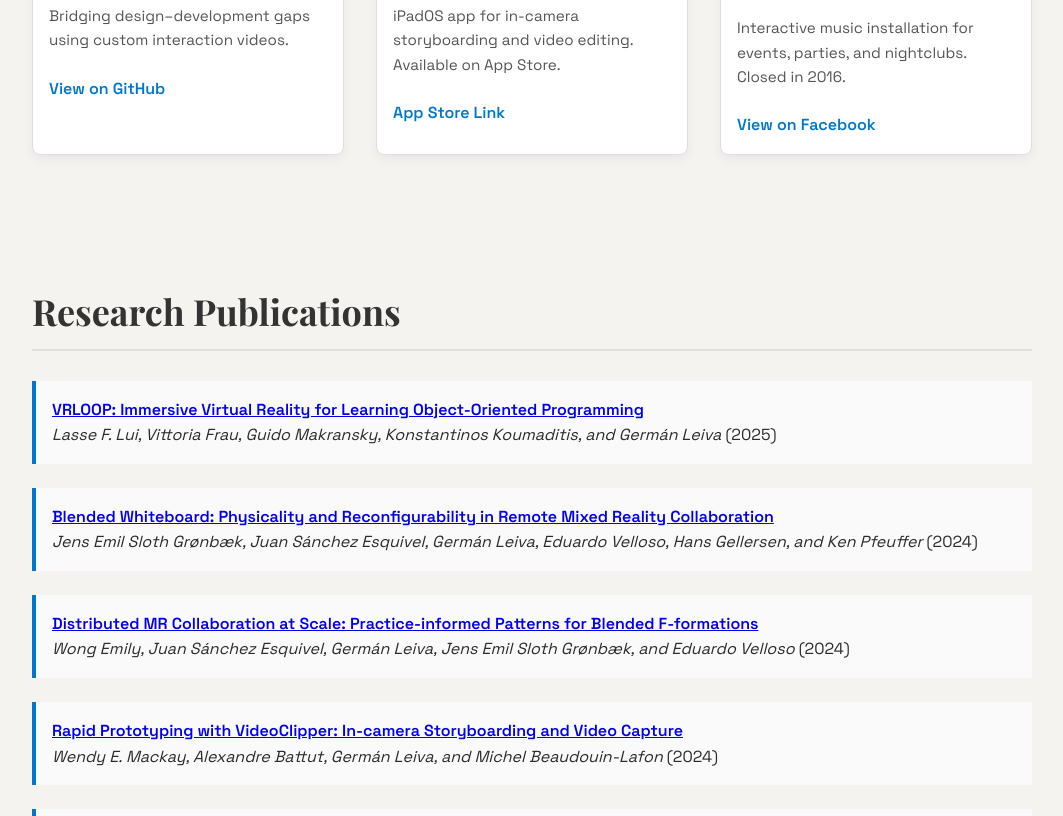
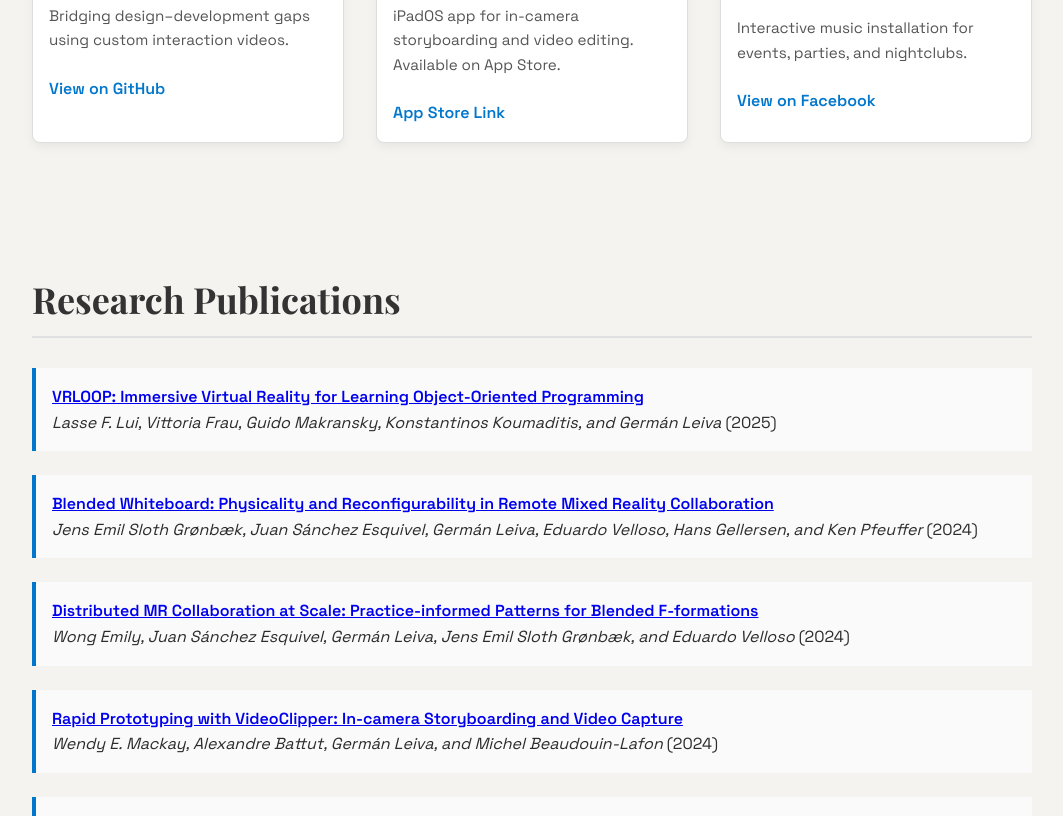
Before and after one commit to germanleiva/germanleiva.github.io, a plain HTML site: page index.html in a window 1280 px wide. Shown: the part 2037-2853 px from the top of the page, without its empty margins (108-1171 px from the left). Drawn offline with nearby package versions, Linux system fonts and the light colour scheme.

Commit message:
Update index.html

```diff
--- a/index.html
+++ b/index.html
@@ -114,7 +114,7 @@
     </div>
     <div class="content">
       <h3>Jukeboss</h3>
-      <p>Interactive music installation for events, parties, and nightclubs. Closed in 2016.</p>
+      <p>Interactive music installation for events, parties, and nightclubs.</p>
       <a href="https://www.facebook.com/jukeboss/" target="_blank">View on Facebook</a>
     </div>
   </div>
```
